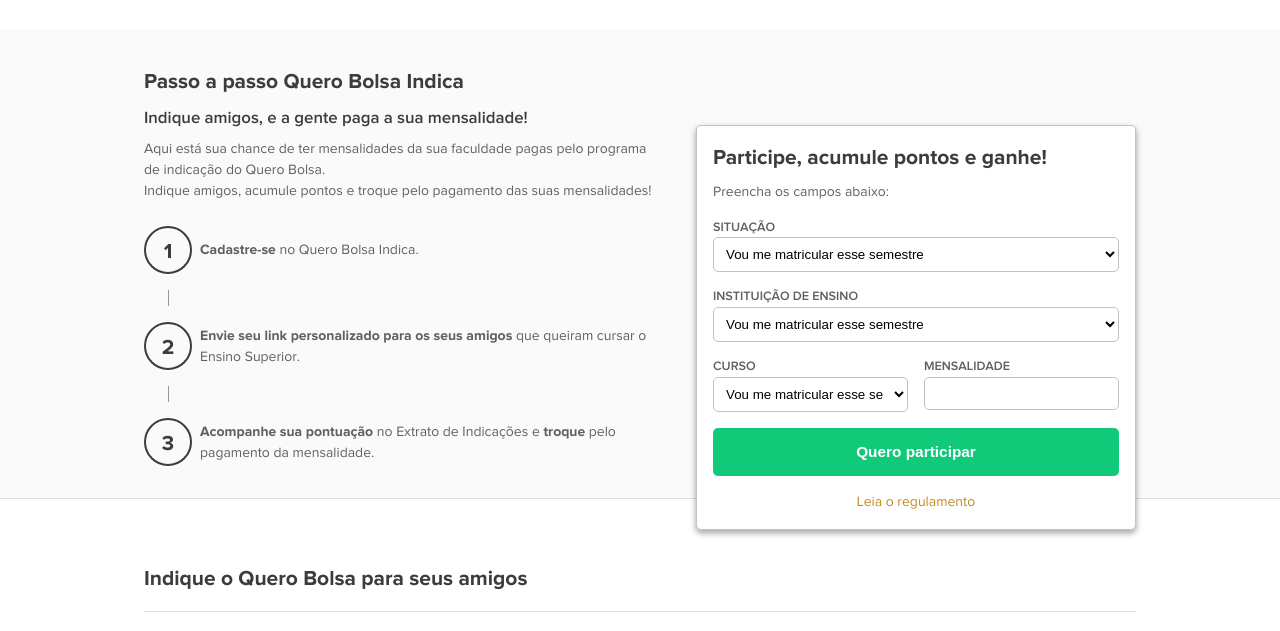
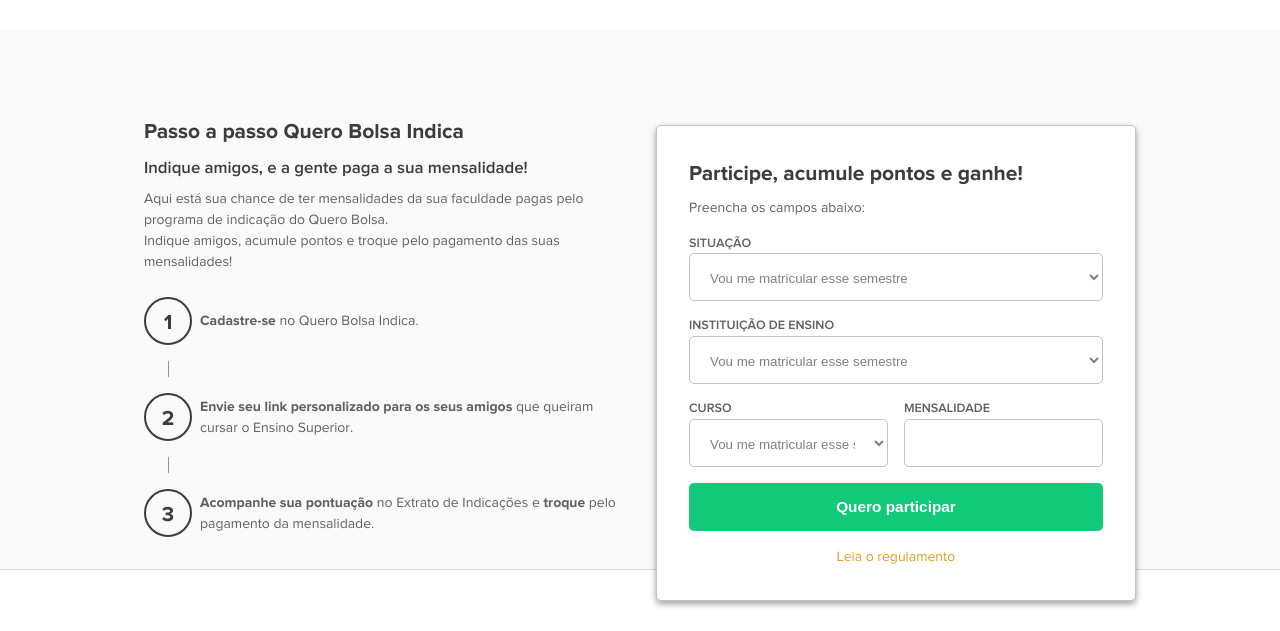
Before and after one commit to vitebo/quero-education-front-end-challenge, a website: page src/index.html in a window 1280 px wide. Shown: the part 202-833 px from the top of the page. Drawn offline with nearby package versions, Linux system fonts and the light colour scheme; files that its build step writes are made by us from their sources; files whose address does not match are found by name.

Commit message:
ajustes no card

```diff
--- a/src/index.html
+++ b/src/index.html
@@ -135,14 +135,14 @@
           <form class="l-card__body" action>
             <label class="l-card__item m-form-box">
               <strong class="m-form-box__label-text is-spotlight">Situação</strong>
-              <select class="m-form-box__box">
+              <select class="m-form-box__box is-bigger">
                 <option value="">Vou me matricular esse semestre</option>
                 <option value="">Estou matriculado</option>
               </select>
             </label>
             <label class="l-card__item m-form-box">
               <strong class="m-form-box__label-text is-spotlight">Instituição de ensino</strong>
-              <select class="m-form-box__box">
+              <select class="m-form-box__box is-bigger">
                 <option value="">Vou me matricular esse semestre</option>
                 <option value="">Estou matriculado</option>
               </select>
@@ -150,14 +150,14 @@
             <div class="l-card__group">
               <label class="l-card__item m-form-box">
                 <strong class="m-form-box__label-text is-spotlight">Curso</strong>
-                <select class="m-form-box__box">
+                <select class="m-form-box__box is-bigger">
                   <option value="">Vou me matricular esse semestre</option>
                   <option value="">Estou matriculado</option>
                 </select>
               </label>
               <label class="l-card__item m-form-box">
                 <strong class="m-form-box__label-text is-spotlight">Mensalidade</strong>
-                <input type="number" class="m-form-box__box"/>
+                <input type="number" class="m-form-box__box is-bigger"/>
               </label>
             </div>
             <button class="l-card__button">Quero participar</button>
@@ -177,7 +177,6 @@
         <!--Compartilhar nas redes sociais-->
         <div class="l-share__social-networks">
           <h3>Envie para contatos do e-mail e compartilhe nas redes sociais</h3>
-          <div>
           <!--Contatos do e-mail-->
           <div class="l-share__social-networks-item m-social-networks">
             <h4 class="m-social-networks__title">Contatos do e-mail</h4>
@@ -217,7 +216,6 @@
             </ul>
           </div>
         </div>
-        </div>
 
         <!--Compartilhar pelo link-->
         <div class="l-share__emails">
--- a/src/sass/base/_b-colors.scss
+++ b/src/sass/base/_b-colors.scss
@@ -12,6 +12,6 @@
 $color-black:     $color-gray-900;
 $color-white:     $color-gray-50;
 
-$color-primary:   #18acc4;
-$color-secondary: #c28a1b;
+$color-primary:   #00a8bd;
+$color-secondary: #de9e1f;
 $color-highlight: #10c979;
--- a/src/sass/layouts/_l-card.scss
+++ b/src/sass/layouts/_l-card.scss
@@ -6,6 +6,11 @@
   border-radius: 5px;
   padding: $spacing-2;
   padding-bottom: 0;
+
+  @include tablet-breakpoint {
+    padding: $spacing-4;
+    padding-bottom: $spacing-2;
+  }
 
   &__body {
     margin-top: $spacing-2;
--- a/src/sass/layouts/_l-panel.scss
+++ b/src/sass/layouts/_l-panel.scss
@@ -23,7 +23,7 @@
   }
 
   &__card {
-    flex: 1 1 400px;
+    flex: 1 1 480px;
     transform: translateY($spacing-4);
 
     @include tablet-breakpoint {
--- a/src/sass/layouts/_l-share.scss
+++ b/src/sass/layouts/_l-share.scss
@@ -41,7 +41,7 @@
   }
 
   &__emails {
-    flex: 1 1 400px;
+    flex: 1 1 480px;
   }
 
   &__emails-item {
--- a/src/sass/modules/_m-form-box.scss
+++ b/src/sass/modules/_m-form-box.scss
@@ -24,8 +24,19 @@
     background-color: $color-white;
     border: 1px solid $color-gray-500;
     border-radius: 5px;
-    padding: $spacing-1;
+    color: $color-gray-700;
+    height: $spacing-5;
+    padding: $spacing-2;
     width: 100%;
+
+    &:disabled {
+      background-color: $color-gray-100;
+      border-color: $color-gray-400;
+    }
+
+    &.is-bigger {
+      height: $spacing-6;
+    }
   }
 
   &__button {
@@ -36,8 +47,12 @@
     color: $color-secondary;
     font-weight: $font-weight-proxima-nova-semibold;
     padding: 0 $spacing-1;
+    transition: 250ms ease-in;
+    transition-property: color, background-color;
 
     &:hover {
+      background-color: $color-secondary;
+      color: $color-white;
       cursor: pointer;
     }
   }
```
Lines whose indentation alone changed are shown as unchanged.
